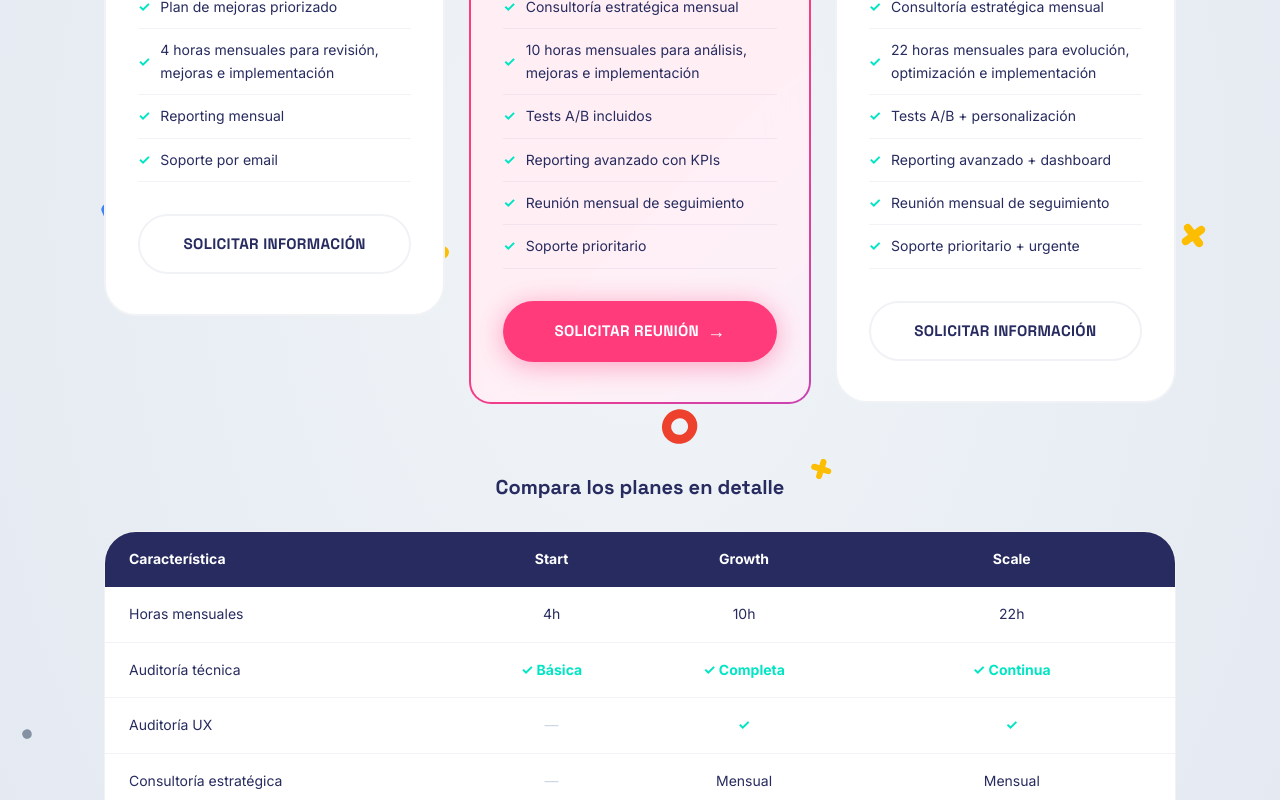
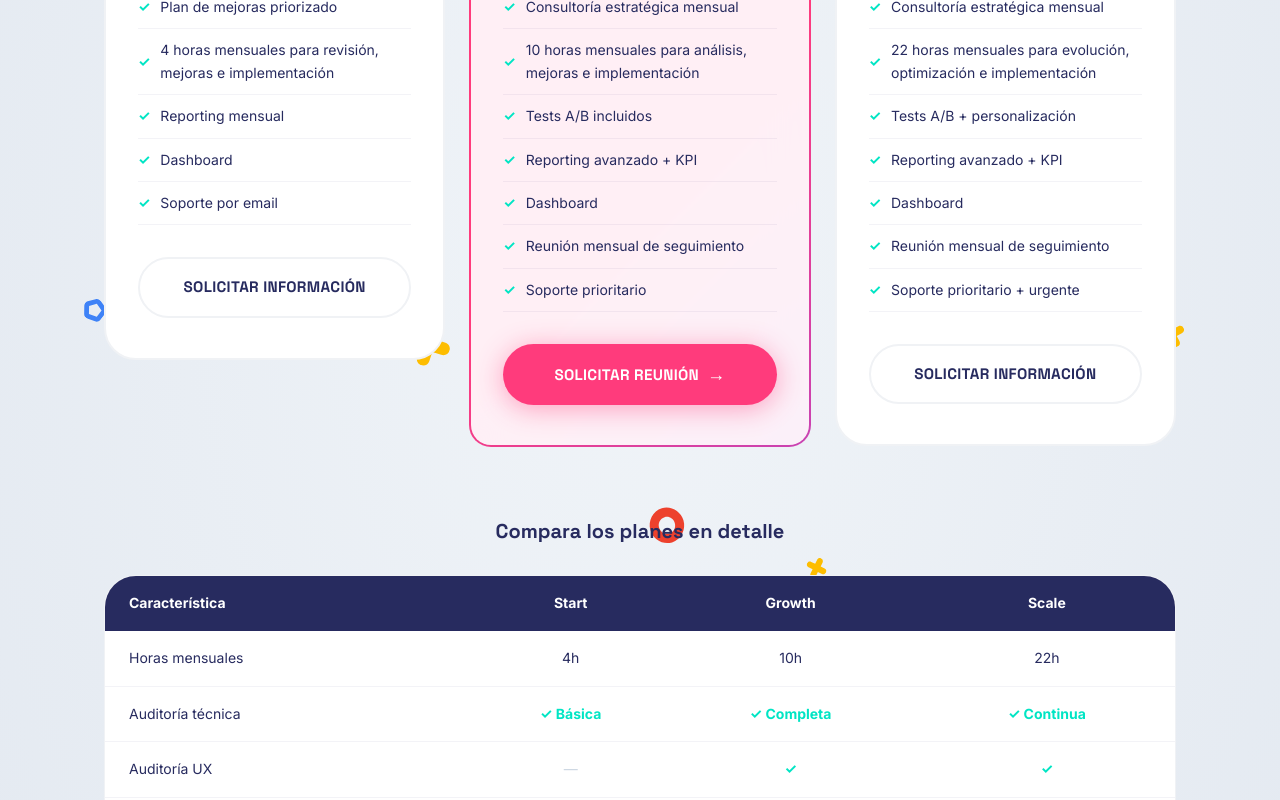
Before and after one commit to cokeman/web-evolution-program, a React (Create React App) app in the folder web-evolution/: page / in a window 1280 px wide. Shown: the part 7020-7820 px from the top of the page. Built offline with nearby package versions, Linux system fonts and the light colour scheme.

Commit message:
Adjust WEP dashboard line items

```diff
--- a/web-evolution/src/i18n/en.js
+++ b/web-evolution/src/i18n/en.js
@@ -135,17 +135,17 @@ const en = {
       {
         name: 'Start', hours: '4h',
         desc: 'Maintenance and small improvements for websites that need basic evolution.',
-        features: ['Basic monthly audit', 'Prioritized improvement plan', '4 monthly hours for review, improvements, and implementation', 'Monthly reporting', 'Email support'],
+        features: ['Basic monthly audit', 'Prioritized improvement plan', '4 monthly hours for review, improvements, and implementation', 'Monthly reporting', 'Dashboard', 'Email support'],
       },
       {
         name: 'Growth', hours: '10h',
         desc: 'Continuous optimization for websites that want to actively grow in conversion and traffic.',
-        features: ['Technical + UX monthly audit', 'Monthly strategic consulting', '10 monthly hours for analysis, improvements, and implementation', 'A/B testing included', 'Advanced reporting with KPIs', 'Monthly follow-up meeting', 'Priority support'],
+        features: ['Technical + UX monthly audit', 'Monthly strategic consulting', '10 monthly hours for analysis, improvements, and implementation', 'A/B testing included', 'Advanced reporting + KPI', 'Dashboard', 'Monthly follow-up meeting', 'Priority support'],
       },
       {
         name: 'Scale', hours: '22h',
         desc: 'Active evolution and continuous development for websites with accelerated growth ambitions.',
-        features: ['Comprehensive continuous audit', 'Monthly strategic consulting', '22 monthly hours for evolution, optimization, and implementation', 'A/B testing + personalization', 'Advanced reporting + dashboard', 'Monthly follow-up meeting', 'Priority support + urgent requests'],
+        features: ['Comprehensive continuous audit', 'Monthly strategic consulting', '22 monthly hours for evolution, optimization, and implementation', 'A/B testing + personalization', 'Advanced reporting + KPI', 'Dashboard', 'Monthly follow-up meeting', 'Priority support + urgent requests'],
       },
     ],
     comparisonTitle: 'Compare plans in detail',
@@ -156,7 +156,8 @@ const en = {
       { feature: 'UX audit', start: '—', growth: '✓', scale: '✓', startCross: true, growthCheck: true, scaleCheck: true },
       { feature: 'Strategic consulting', start: '—', growth: 'Monthly', scale: 'Monthly', startCross: true },
       { feature: 'A/B testing', start: '—', growth: '✓', scale: '✓', startCross: true, growthCheck: true, scaleCheck: true },
-      { feature: 'Reporting', start: 'Basic', growth: 'Advanced', scale: 'Advanced + Dashboard' },
+      { feature: 'Reporting', start: 'Basic', growth: 'Advanced + KPI', scale: 'Advanced + KPI' },
+      { feature: 'Dashboard', start: '✓', growth: '✓', scale: '✓', startCheck: true, growthCheck: true, scaleCheck: true },
       { feature: 'Follow-up meetings', start: '—', growth: 'Monthly', scale: 'Monthly', startCross: true },
       { feature: 'Rollover hours', start: '—', growth: '✓ 1 month', scale: '✓ 2 months', startCross: true, growthCheck: true, scaleCheck: true },
     ],
--- a/web-evolution/src/i18n/es.js
+++ b/web-evolution/src/i18n/es.js
@@ -135,17 +135,17 @@ const es = {
       {
         name: 'Start', hours: '4h',
         desc: 'Mantenimiento y pequeñas mejoras para webs que necesitan una evolución básica.',
-        features: ['Auditoría mensual básica', 'Plan de mejoras priorizado', '4 horas mensuales para revisión, mejoras e implementación', 'Reporting mensual', 'Soporte por email'],
+        features: ['Auditoría mensual básica', 'Plan de mejoras priorizado', '4 horas mensuales para revisión, mejoras e implementación', 'Reporting mensual', 'Dashboard', 'Soporte por email'],
       },
       {
         name: 'Growth', hours: '10h',
         desc: 'Optimización continua para webs que quieren crecer activamente en conversión y tráfico.',
-        features: ['Auditoría técnica + UX mensual', 'Consultoría estratégica mensual', '10 horas mensuales para análisis, mejoras e implementación', 'Tests A/B incluidos', 'Reporting avanzado con KPIs', 'Reunión mensual de seguimiento', 'Soporte prioritario'],
+        features: ['Auditoría técnica + UX mensual', 'Consultoría estratégica mensual', '10 horas mensuales para análisis, mejoras e implementación', 'Tests A/B incluidos', 'Reporting avanzado + KPI', 'Dashboard', 'Reunión mensual de seguimiento', 'Soporte prioritario'],
       },
       {
         name: 'Scale', hours: '22h',
         desc: 'Evolución activa y desarrollo continuo para webs con ambición de crecimiento acelerado.',
-        features: ['Auditoría completa continua', 'Consultoría estratégica mensual', '22 horas mensuales para evolución, optimización e implementación', 'Tests A/B + personalización', 'Reporting avanzado + dashboard', 'Reunión mensual de seguimiento', 'Soporte prioritario + urgente'],
+        features: ['Auditoría completa continua', 'Consultoría estratégica mensual', '22 horas mensuales para evolución, optimización e implementación', 'Tests A/B + personalización', 'Reporting avanzado + KPI', 'Dashboard', 'Reunión mensual de seguimiento', 'Soporte prioritario + urgente'],
       },
     ],
     comparisonTitle: 'Compara los planes en detalle',
@@ -156,7 +156,8 @@ const es = {
       { feature: 'Auditoría UX', start: '—', growth: '✓', scale: '✓', startCross: true, growthCheck: true, scaleCheck: true },
       { feature: 'Consultoría estratégica', start: '—', growth: 'Mensual', scale: 'Mensual', startCross: true },
       { feature: 'Tests A/B', start: '—', growth: '✓', scale: '✓', startCross: true, growthCheck: true, scaleCheck: true },
-      { feature: 'Reporting', start: 'Básico', growth: 'Avanzado', scale: 'Avanzado + Dashboard' },
+      { feature: 'Reporting', start: 'Básico', growth: 'Avanzado + KPI', scale: 'Avanzado + KPI' },
+      { feature: 'Dashboard', start: '✓', growth: '✓', scale: '✓', startCheck: true, growthCheck: true, scaleCheck: true },
       { feature: 'Reuniones de seguimiento', start: '—', growth: 'Mensual', scale: 'Mensual', startCross: true },
       { feature: 'Horas acumulables', start: '—', growth: '✓ 1 mes', scale: '✓ 2 meses', startCross: true, growthCheck: true, scaleCheck: true },
     ],
```
Also changed, not shown: 16 other files (tests, documents, lock files or other folders).
